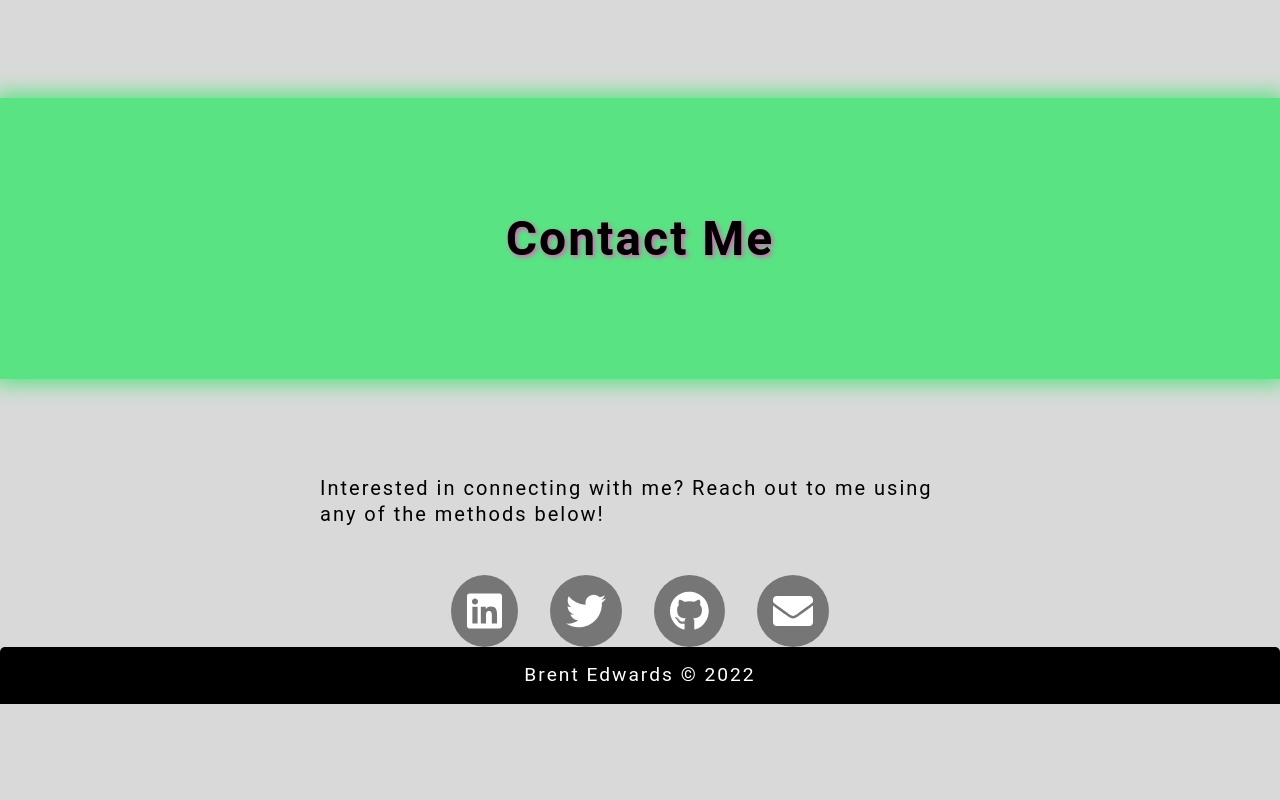
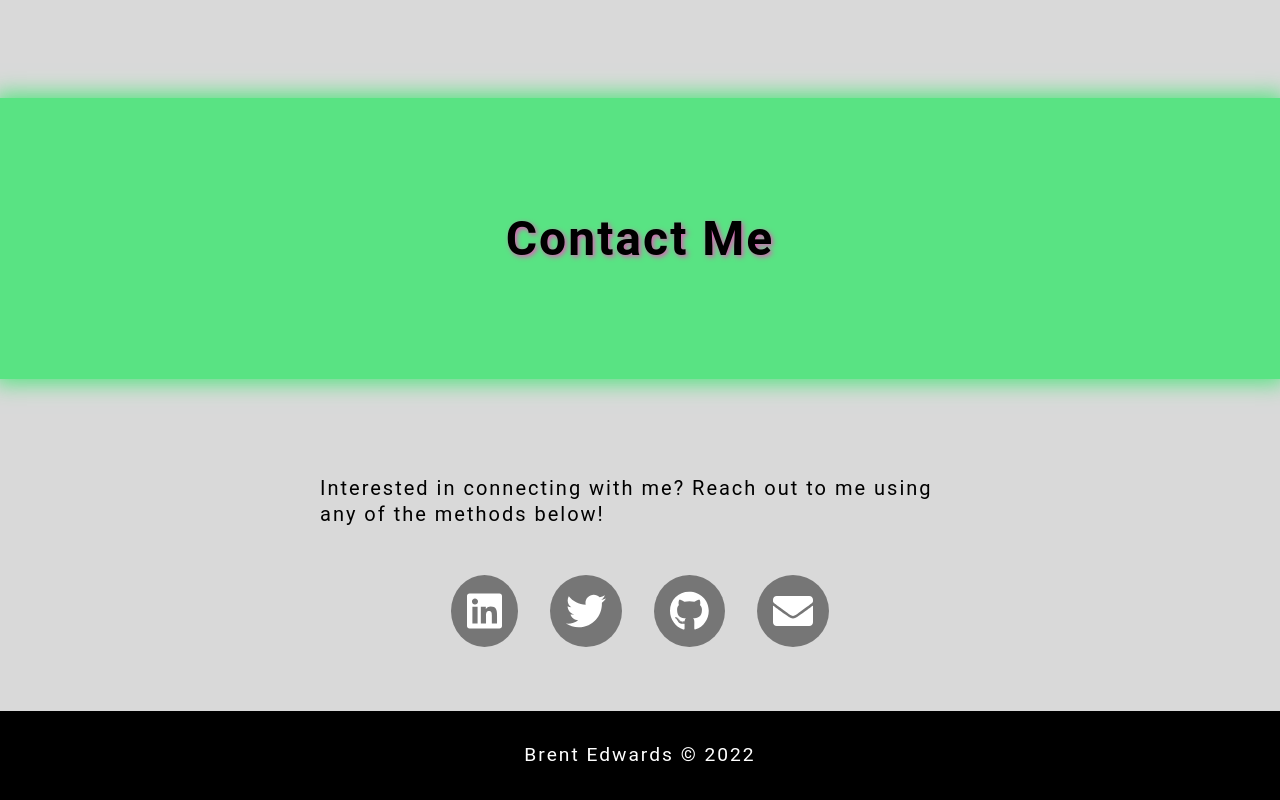
Before and after one commit to zirris512/my-portfolio, a React (Vite) app: page / in a window 1280 px wide. Shown: the part 5543-6343 px from the top of the page. Before the commit the page ends 6247 px from the top, so only its background shows below. Built offline with nearby package versions, Linux system fonts and the light colour scheme.

Commit message:
fix footer padding and margins

```diff
--- a/src/components/Footer/Footer.module.scss
+++ b/src/components/Footer/Footer.module.scss
@@ -4,8 +4,8 @@
 	display: flex;
 	justify-content: center;
 	align-items: center;
-	padding: 1rem;
-	border-radius: 5px 5px 0 0;
+	padding-block: 2rem;
+	margin-block-start: 4rem;
 
 	p {
 		font-size: 1.2rem;
```
